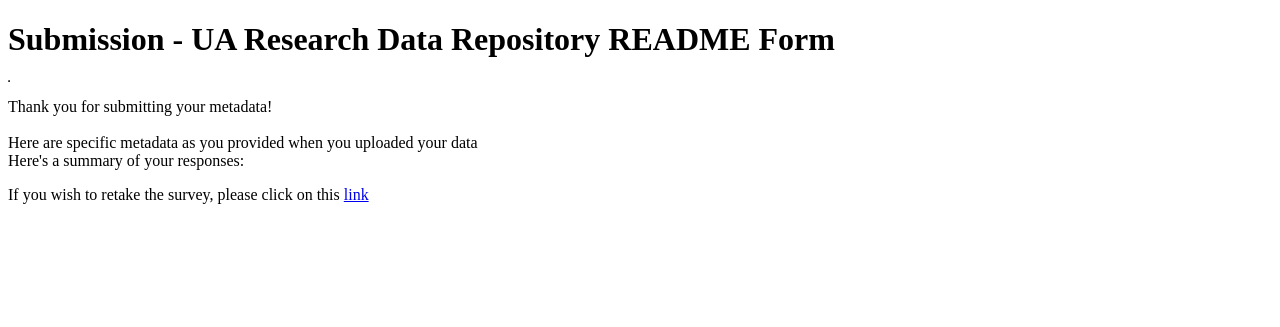
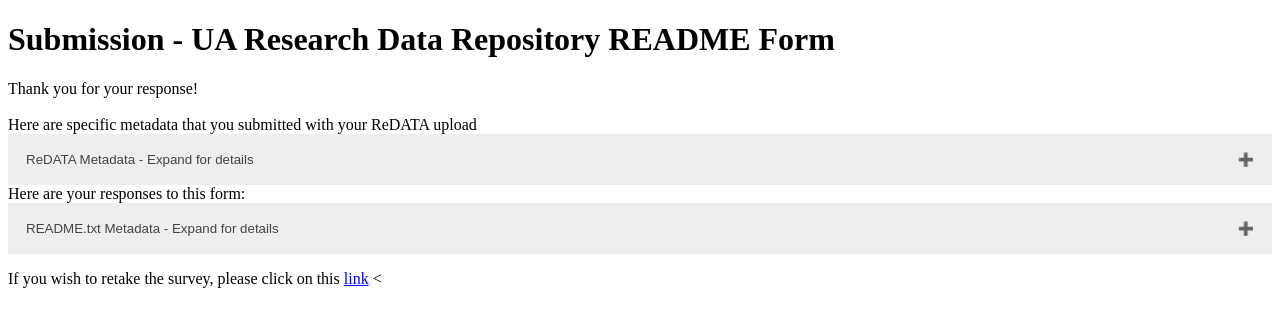
Before and after one commit to UAL-RE/ReM, a FastAPI app: template templates/receive.html in a window 1280 px wide. Shown: the top 327 px of the page. Run offline with FastAPI, Linux system fonts and the light colour scheme; the template is opened without the code that fills it, so the values that code supplies are empty; parts of the project's set-up code (start-up, migrations or seed data) failed here and were passed over.

Commit message:
Update receive.html to use static css and js
 - Use accordion class to keep metadata content succinct

```diff
--- a/templates/receive.html
+++ b/templates/receive.html
@@ -3,29 +3,40 @@
 <head>
     <meta charset="UTF-8">
     <title>Submission - UA Research Data Repository README Form</title>
+
+		<link rel="stylesheet" href="{{ url_for('templates', path='/styles/css/styles.css') }}">
 </head>
 
 <body>
 <h1>Submission - UA Research Data Repository README Form</h1>
 
-<table border="1">
+Thank you for your response!<br><br>
+
+Here are specific metadata that you submitted with your ReDATA upload<br>
+<button class="accordion">ReDATA Metadata - Expand for details</button>
+<div class="panel">
+	<table border="1">
 	{% for key in fs_metadata %}
 	<tr>
 		<th>{{ key }}</th>
 		<td>{{ fs_metadata[key]|safe }}</td>
 	</tr>
 	{% endfor %}
-</table>
+	</table>
+</div>
 
+Here are your responses to this form:<br>
+<button class="accordion">README.txt Metadata - Expand for details</button>
+<div class="panel">
+	<table border="1">
+	</table>
+</div>
 
-<p>Thank you for submitting your metadata!<br><br>
-	Here are specific metadata as you provided when you uploaded your data<br>
-	Here's a summary of your responses:<br>
-	<table>
-	</table>
+<p>
+	If you wish to retake the survey, please click on this <a href="{{ request.url }}">link</a>
+<
 
-	If you wish to retake the survey, please click on this <a href="{{ request.url }}">link</a>
+<script src="{{ url_for('templates', path='styles/js/main.js') }}"></script>
 
-</p>
 </body>
 </html>
```
